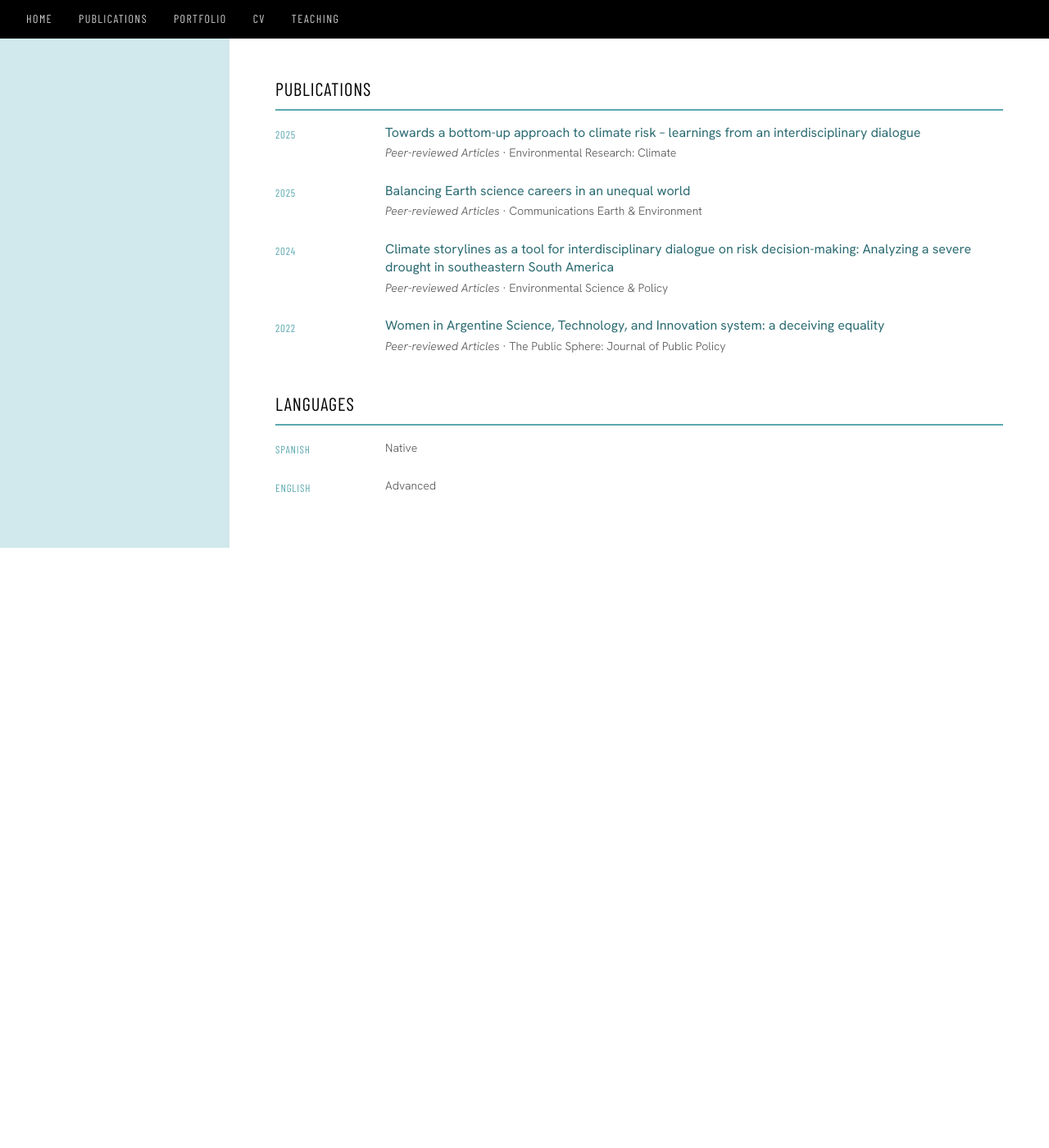
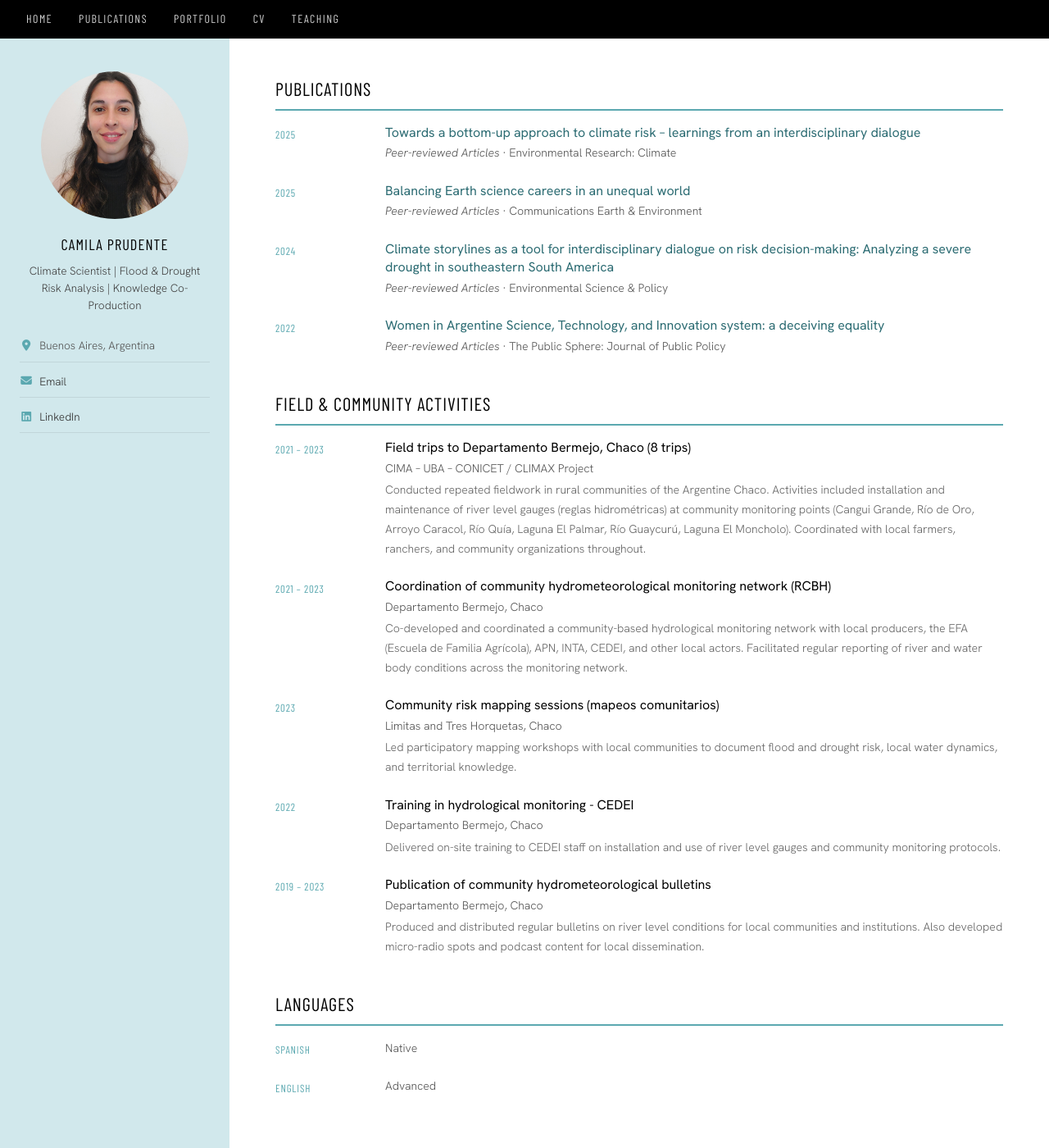
Before and after one commit to camipru/camipru.github.io, a Jekyll site: the page built from _pages/cv.md, in a window 1280 px wide and 1400 px high, scrolled down 2273 px. Shown: the whole window at 82% size. Built offline with Jekyll 4.4.1, drawn with Linux system fonts in a browser that asks for light colours; a style sheet for code colours, icons or effects is not loaded; before the commit the page ends 2941 px from its top, so only the background shows below that.

Commit message:
Replace teaching section with field and community activities

```diff
--- a/_pages/cv.md
+++ b/_pages/cv.md
@@ -185,6 +185,53 @@ redirect_from:
 {% endunless %}
 {% endfor %}
 
+## Field & Community Activities
+
+<div class="cv-entry">
+  <div class="cv-entry__date">2021 – 2023</div>
+  <div class="cv-entry__body">
+    <p class="cv-entry__title">Field trips to Departamento Bermejo, Chaco (8 trips)</p>
+    <p class="cv-entry__sub">CIMA – UBA – CONICET / CLIMAX Project</p>
+    <p class="cv-entry__detail">Conducted repeated fieldwork in rural communities of the Argentine Chaco. Activities included installation and maintenance of river level gauges (reglas hidrométricas) at community monitoring points (Cangui Grande, Río de Oro, Arroyo Caracol, Río Quía, Laguna El Palmar, Río Guaycurú, Laguna El Moncholo). Coordinated with local farmers, ranchers, and community organizations throughout.</p>
+  </div>
+</div>
+
+<div class="cv-entry">
+  <div class="cv-entry__date">2021 – 2023</div>
+  <div class="cv-entry__body">
+    <p class="cv-entry__title">Coordination of community hydrometeorological monitoring network (RCBH)</p>
+    <p class="cv-entry__sub">Departamento Bermejo, Chaco</p>
+    <p class="cv-entry__detail">Co-developed and coordinated a community-based hydrological monitoring network with local producers, the EFA (Escuela de Familia Agrícola), APN, INTA, CEDEI, and other local actors. Facilitated regular reporting of river and water body conditions across the monitoring network.</p>
+  </div>
+</div>
+
+<div class="cv-entry">
+  <div class="cv-entry__date">2023</div>
+  <div class="cv-entry__body">
+    <p class="cv-entry__title">Community risk mapping sessions (mapeos comunitarios)</p>
+    <p class="cv-entry__sub">Limitas and Tres Horquetas, Chaco</p>
+    <p class="cv-entry__detail">Led participatory mapping workshops with local communities to document flood and drought risk, local water dynamics, and territorial knowledge.</p>
+  </div>
+</div>
+
+<div class="cv-entry">
+  <div class="cv-entry__date">2022</div>
+  <div class="cv-entry__body">
+    <p class="cv-entry__title">Training in hydrological monitoring - CEDEI</p>
+    <p class="cv-entry__sub">Departamento Bermejo, Chaco</p>
+    <p class="cv-entry__detail">Delivered on-site training to CEDEI staff on installation and use of river level gauges and community monitoring protocols.</p>
+  </div>
+</div>
+
+<div class="cv-entry">
+  <div class="cv-entry__date">2019 – 2023</div>
+  <div class="cv-entry__body">
+    <p class="cv-entry__title">Publication of community hydrometeorological bulletins</p>
+    <p class="cv-entry__sub">Departamento Bermejo, Chaco</p>
+    <p class="cv-entry__detail">Produced and distributed regular bulletins on river level conditions for local communities and institutions. Also developed micro-radio spots and podcast content for local dissemination.</p>
+  </div>
+</div>
+
 ## Languages
 
 <div class="cv-entry">
```
